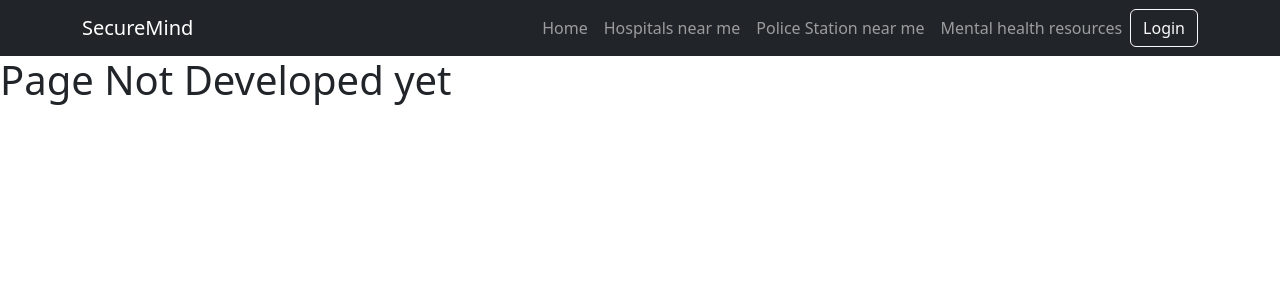
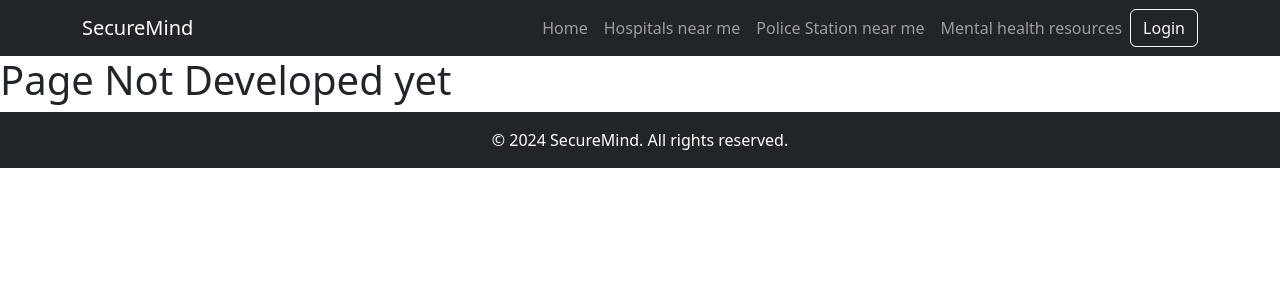
Before and after one commit to nickpro79/securemind-frontend, an Angular app: page / in a window 1280 px wide. Shown: the top 300 px of the page. Built offline with nearby package versions, Linux system fonts and the light colour scheme.

Commit message:
added footer

```diff
--- a/src/app/app.component.css
+++ b/src/app/app.component.css
@@ -0,0 +1,22 @@
+/* styles.css or styles.scss */
+
+/* Set up the layout for the full height of the viewport */
+html, body {
+    height: 100%;
+    margin: 0;
+    display: flex;
+    flex-direction: column;
+  }
+
+  /* Ensure the main content area expands to fill available space */
+  router-outlet {
+    flex: 1;
+  }
+
+  /* Style for the footer */
+  footer {
+    background-color: #343a40; /* Bootstrap bg-dark color */
+    color: #ffffff; /* Bootstrap text-white color */
+    text-align: center;
+    padding: 1rem; /* Equivalent to py-3 */
+  }
--- a/src/app/app.component.html
+++ b/src/app/app.component.html
@@ -30,3 +30,10 @@
 </nav>
 
 <router-outlet></router-outlet>
+
+<!-- Footer Section -->
+<footer class="bg-dark text-white mt-auto py-3">
+    <div class="container text-center">
+      <p class="mb-0">&copy; 2024 SecureMind. All rights reserved.</p>
+    </div>
+  </footer>
```
